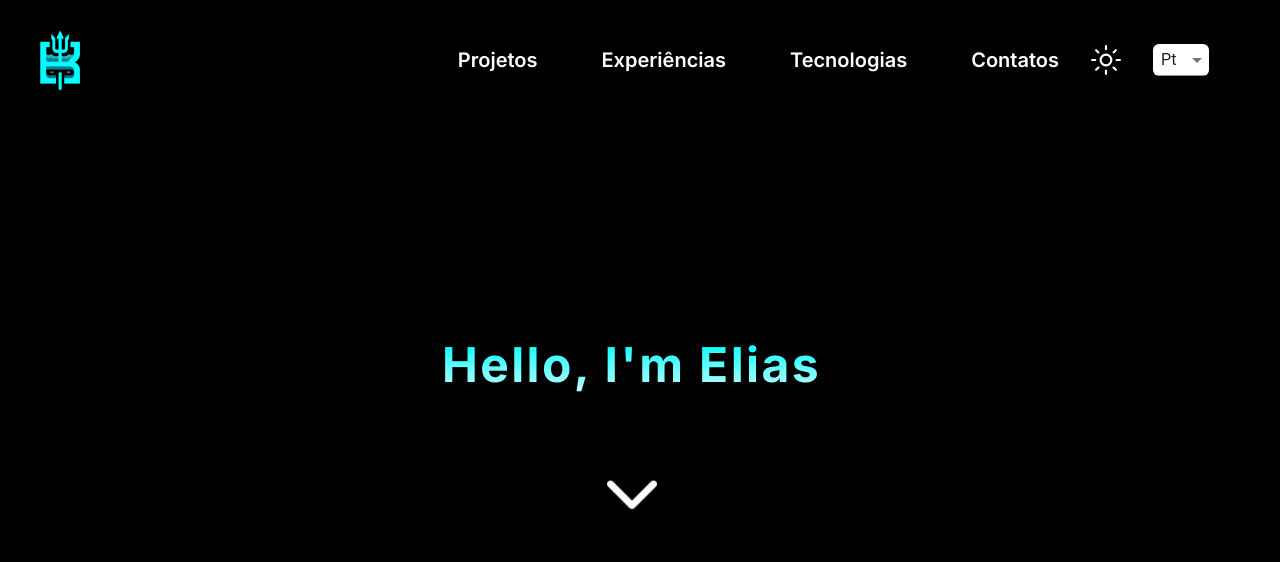
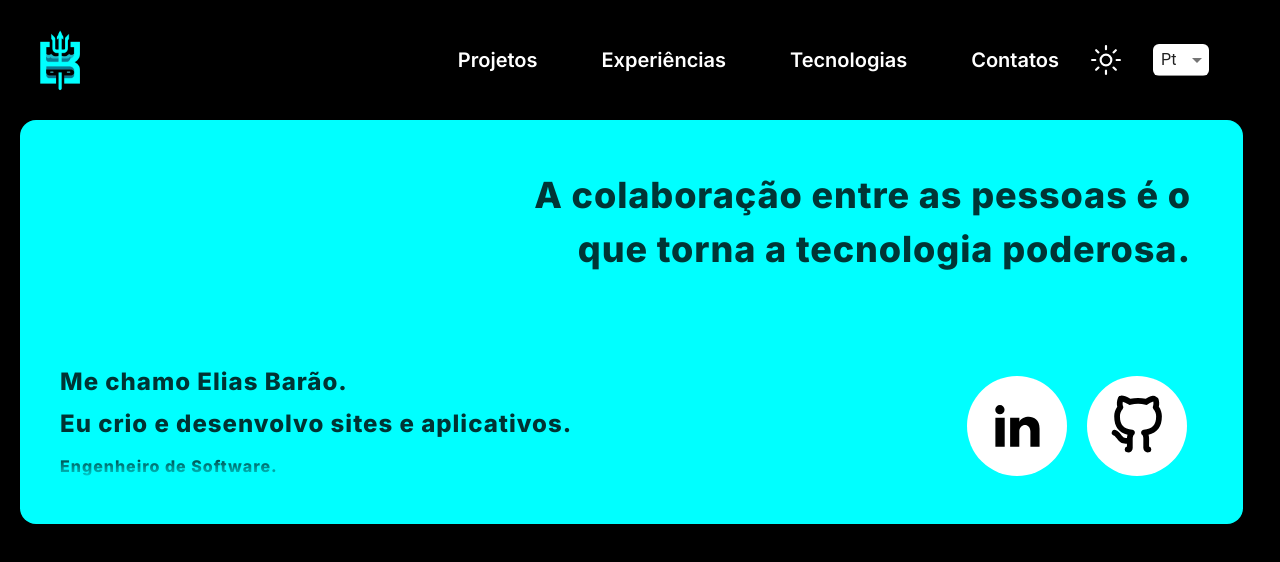
Before and after one commit to httpE2Barao/E2Barao, a Next.js app: page / in a window 1280 px wide. Shown: the top 562 px of the page. Built offline with nearby package versions, Linux system fonts and the light colour scheme.

Commit message:
mudando estilo da página principal

```diff
--- a/src/app/page.tsx
+++ b/src/app/page.tsx
@@ -1,22 +1,24 @@
 import { PhraseSection } from '@/components/phrase-section';
 import React from 'react';
-// import BoxMain from "@/components/home/box-main";
+import BoxMain from "@/components/home/box-main";
 // import BoxesSmall from "@/components/home/box-small-layout";
 
 export default function Home() {
 
   return (
     <main className="px-1.5 md:px-5 pb-5 ">
-      {/* <section className="grid grid-col-4 gap-3 lg:gap-6 inset-0 justify-items-stretch 2xl:grid-row-4 ">
+      <section>
         <BoxMain />
-        <BoxesSmall />
-      </section> */}
-      <section>
-        <PhraseSection
-          phrase={"Hello, I'm Elias"}
-          type={0}
-        />
+
       </section>
     </main>
   );
 }
+
+{/* <section className="grid grid-col-4 gap-3 lg:gap-6 inset-0 justify-items-stretch 2xl:grid-row-4 ">
+        <BoxesSmall />
+      </section> */}
+{/* <PhraseSection
+          phrase={"Hello, I'm Elias"}
+          type={0}
+        /> */}
--- a/src/app/styles.css
+++ b/src/app/styles.css
@@ -3,31 +3,28 @@
 }
 
 .home-abt {
-  margin: 15px 0 10px;
-  font-size: 1rem;
+  margin: 10px 0;
   -webkit-background-clip: text;
-  color: rgba(0, 0, 0, 0.50);
-  letter-spacing: 3px;
-  text-transform: uppercase;
+  color: hsla(0, 0%, 0%, 0.80);
+  letter-spacing: 1px;
 }
 
-.h-abt-0 {
-  font-size: 2rem;
-  color: transparent;
-  background-image: linear-gradient(to bottom, #000000, var(--azul-main));
-}
+/* .h-abt-0 {
+} */
 
-.h-abt-1 {
+/* .h-abt-1 {
   font-size: 1.4rem;
-}
+} */
 
 .h-abt-2 {
+  color: transparent;
+  background-image: linear-gradient(to bottom, #000000, #00FFFF);
   font-size: 1rem;
 }
 
 @media screen and (max-width: 1024px) {
-  .home-abt {
-    font-size: 1rem;
+  .home-0, .home-1 {
+    font-size: 1.4rem;
   }
 }
 
--- a/src/components/home/box-main.tsx
+++ b/src/components/home/box-main.tsx
@@ -10,14 +10,14 @@ export default function BoxMain() {
   const list = [
     {
       ptBR: [
-        'Elias Edson Barão.',
-        'Desenvolvedor web',
-        '& Cientista da Computação.',
+        'Me chamo Elias Barão.',
+        'Eu crio e desenvolvo sites e aplicativos.',
+        'Engenheiro de Software.',
       ],
       enUS: [
-        'Elias Edson Barão',
-        'Web developer',
-        '& Computer Scientist.',
+        'My name is Elias Barão.',
+        'I design and develop web applications.',
+        'Software Engineer',
       ]
     }
   ];
@@ -34,7 +34,7 @@ export default function BoxMain() {
       <div className="flex max-sm:flex-col justify-between mt-auto font-extrabold pr-4">
         <span>
           {languageData.map((text, index) => (
-            <p key={index} className={`home-abt h-abt-${index} block slideRightSlow`}>
+            <p key={index} className={`home-abt text-2xl h-abt-${index} block slideRightSlow`}>
               {text}
               {index !== languageData.length - 1 && <br />}
             </p>
--- a/src/components/home/box-phrase.tsx
+++ b/src/components/home/box-phrase.tsx
@@ -1,20 +1,16 @@
 export const BoxMainPhrase = ({language}: {language:string}) => {
 
-  const phraseMainPT = 'Faça o que você ama,';
-  const phraseMainEN = 'Do what you love,';
-  const phraseSubPT = 'ame o que você faz!';
-  const phraseSubEN = 'love what you do!';
+  const phraseMainPT = 'A colaboração entre as pessoas é o que torna a tecnologia poderosa.';
+  const phraseMainEN = 'Collaboration among people is what makes technology powerful.';
 
   return (
-    <h1 className="slideRight pt-[7vh] flex flex-col gap-10 justify-between text-[1.77em] text-[#00000077] tracking-widest leading-normal font-extrabold uppercase sm:text-4xl 2k:text-4xl 2xl:text-4xl 4k:text-6xl w-full">
+    <h1 className="slideRight pt-5 px-3 ml-auto max-w-[20em] flex flex-col gap-10 justify-between text-[1.77em] text-[#000000ca] tracking-wide font-extrabold sm:text-4xl 2k:text-4xl 2xl:text-4xl 4k:text-6xl w-full">
 
-      <span className="text-left max-lg:text-center">
+      <span className="text-right leading-normal">
         {language === 'pt-BR' ? phraseMainPT : phraseMainEN}
         <br/>
       </span>
-      <span className="text-right max-lg:text-center lg:pt-10">
-        {language === 'pt-BR' ? phraseSubPT : phraseSubEN}
-      </span>
+
     </h1>
   )
 }
```
